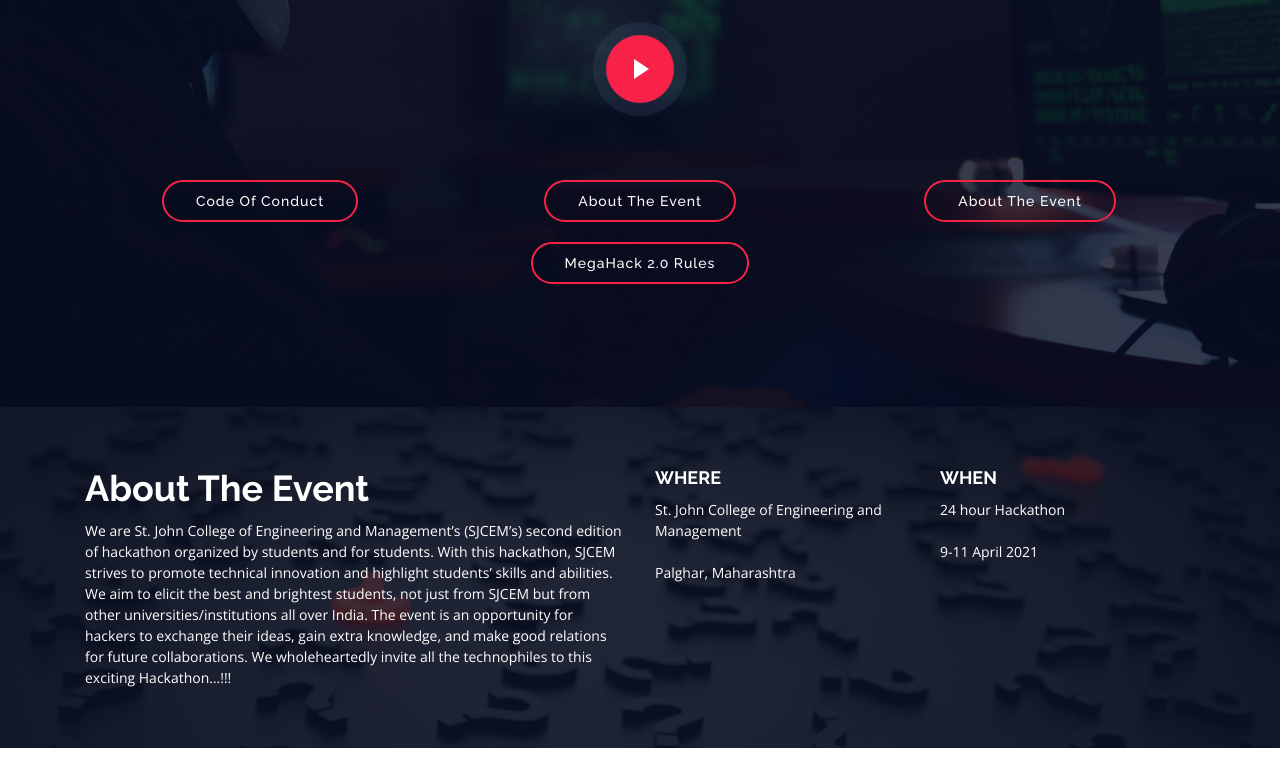
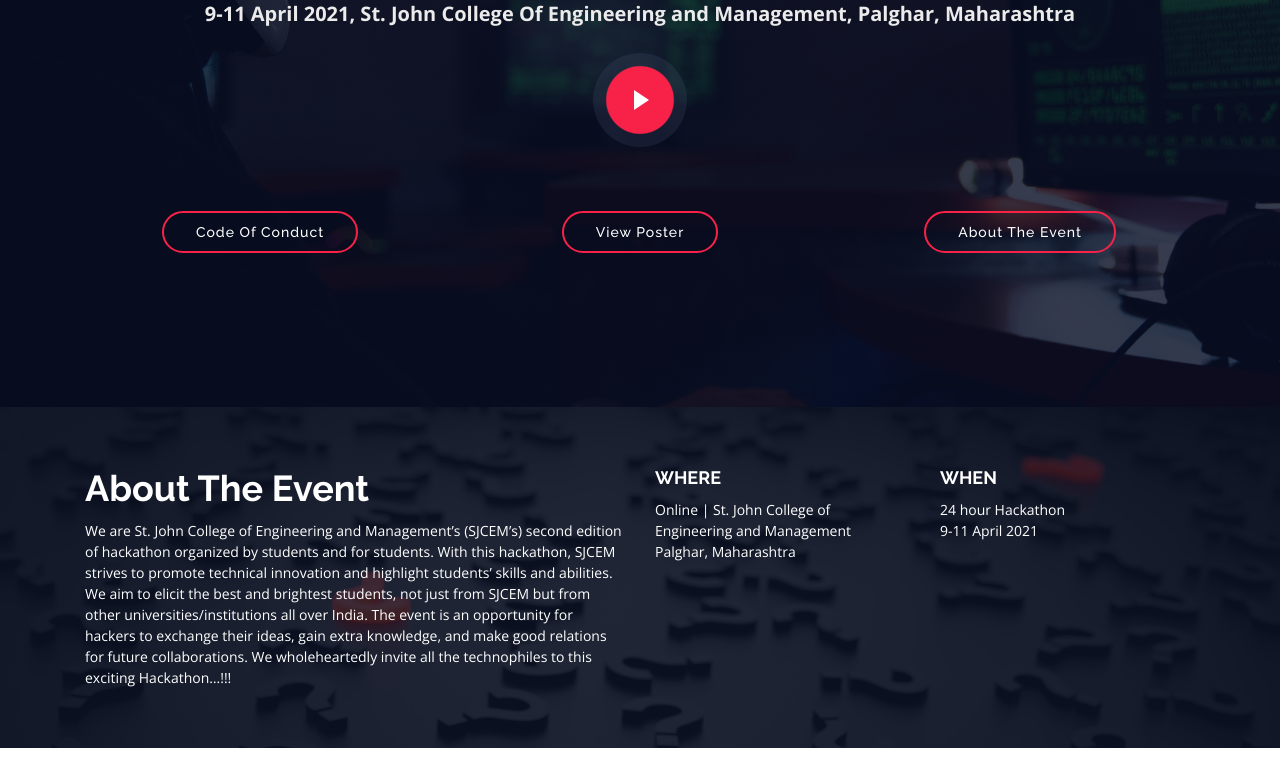
Before and after one commit to PranshuSingh11/MegaHack-2.0, a plain HTML site: page index.html in a window 1280 px wide. Shown: the part 393-1173 px from the top of the page. Drawn offline with nearby package versions, Linux system fonts and the light colour scheme.

Commit message:
Update index.html

```diff
--- a/index.html
+++ b/index.html
@@ -77,24 +77,21 @@
   ============================-->
   <section id="intro">
     <div class="intro-container wow fadeIn">
-      <h1 class="mb-4 pb-0">Code |<br><span>Compete |</span> Conquer...|</h1>
-      <p class="mb-4 pb-0">9-11 April 2021, St. John Campus, Palghar Maharashtra</p>
+      <h1 class="mb-4 pb-0">Code |<br><span>Compete |</span> Conquer</h1>
+      <p class="mb-4 pb-0">9-11 April 2021, St. John College Of Engineering and Management, Palghar, Maharashtra</p>
       <a href="https://www.youtube.com/watch?v=jDDaplaOz7Q" class="venobox play-btn mb-4" data-vbtype="video"
         data-autoplay="true"></a>
       <div class="container" style="margin-top: 30px;">
         <div class="row">
           <div class="col-lg-4 col-md-3 col-sm-12">
-            <a href="#about" class="about-btn scrollto">Code Of Conduct</a>
+            <a href="#" class="about-btn scrollto">Code Of Conduct</a>
           </div>
           <div class="col-lg-4 col-md-3 col-sm-12">
-            <a href="#about" class="about-btn scrollto">About The Event</a>
+            <a href="#" class="about-btn scrollto">View Poster</a>
           </div>
           <div class="col-lg-4 col-md-3 col-sm-12">
-            <a href="#about" class="about-btn scrollto">About The Event</a>
+            <a href="#" class="about-btn scrollto">About The Event</a>
           </div>
-    </div>
-    <div class="col-lg-12 col-md-12 col-sm-12">
-      <a href="#about" class="about-btn scrollto">MegaHack 2.0 Rules</a>
     </div>
     </div>
     </div>
@@ -114,11 +111,11 @@
           </div>
           <div class="col-lg-3">
             <h3>Where</h3>
-            <p>St. John College of Engineering and Management<br><br> Palghar, Maharashtra</p>
+            <p>Online | St. John College of Engineering and Management<br> Palghar, Maharashtra</p>
           </div>
           <div class="col-lg-3">
             <h3>When</h3>
-            <p>24 hour Hackathon<br><br>9-11 April 2021</p>
+            <p>24 hour Hackathon<br>9-11 April 2021</p>
           </div>
         </div>
       </div>
@@ -501,7 +498,7 @@
         <div class="row" style="text-align: center;">
       <div class="col-lg-6 col-md-4 col-xs-6">
         <div>
-          <img src="img/aldel.png" style="align-items: center; width:200px; height: 150px;" class="img-fluid" alt="">
+          <img src="img/aldel.png" style="align-items: center; width:175px; height: 150px;" class="img-fluid" alt="">
         <p style="text-align: center; margin-top: 25px;">"To impart quality professional education with conducive environment for technology enabled teaching-learning and to nurture socially responsible professionals with enhanced employability skills" </p>
         </div>
       </div>
```
